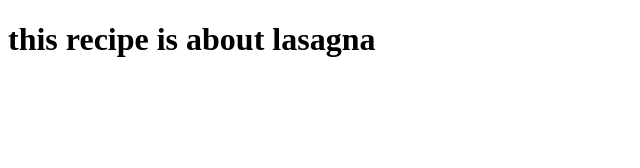
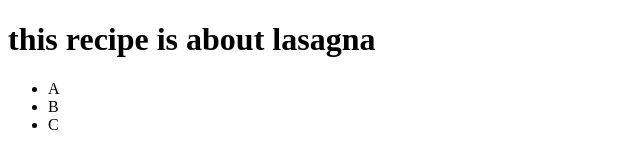
Before and after one commit to asadalraisi/odin-recipes, a plain HTML site: page recipes/lasagna.html in a window 1280 px wide. Shown: the full height of the page, 0-640 px from the left. Drawn offline with Linux system fonts and the light colour scheme.

Commit message:
added recipes

```diff
--- a/recipes/lasagna.html
+++ b/recipes/lasagna.html
@@ -7,5 +7,10 @@
 </head>
 <body>
   <h1>this recipe is about lasagna</h1>
+  <ul>
+    <li>A</li>
+    <li>B</li>
+    <li>C</li>
+  </ul>
 </body>
 </html>
```
Also changed, not shown: index.html (+1 -0 lines).
